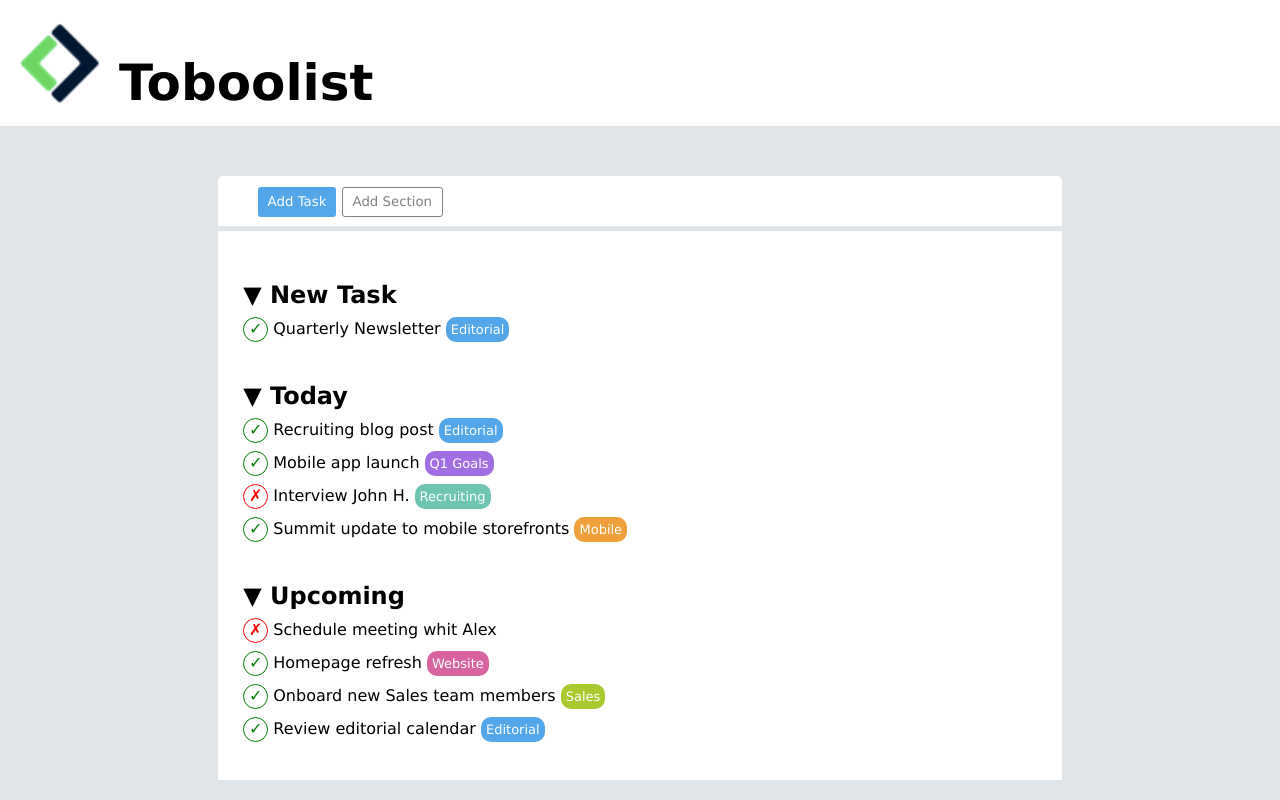
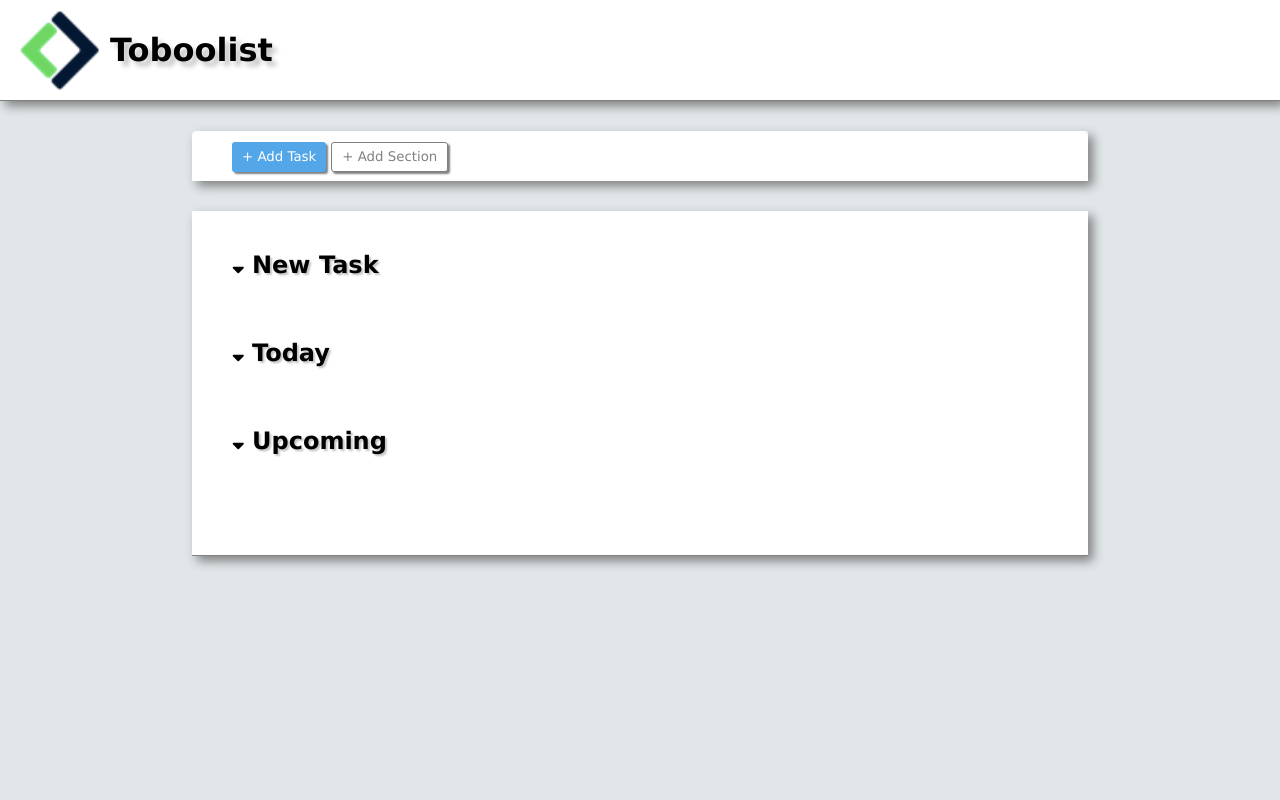
Before and after one commit to Riccardo-Grasso/html-css-toboolist, a plain HTML site: page index.html in a window 1280 px wide. Drawn offline with Linux system fonts and the light colour scheme.

Commit message:
versione 2.0

```diff
--- a/css/style.css
+++ b/css/style.css
@@ -8,11 +8,6 @@
 body {
     background-color: #e0e6e9;
 }
-
-h2 {
-    margin-top: 40px;
-}
-
 
 ul {
     list-style-type: none;
@@ -25,32 +20,40 @@ li {
 }
 
 
-#main-brand-container {
-    padding: 14px 0;
+.main-brand-container {
+    margin-left: 20px;
+    height: 100px;
+    position: relative;
+
 }
 
-#main-logo {
-    width: 80px;
-    vertical-align: middle;
+.main-brand-container .logo-img {
+    height: 80px;
 }
 
-#main-brand {
+.main-brand-container h1 {
     display: inline-block;
-    vertical-align: middle;
-    margin-left: 14px;
-    font-size: 50px;
+    margin-left: 90px;
+    text-shadow: 5px 5px 5px rgb(196, 196, 196);
 }
+
+.absolute-position {
+    position: absolute;
+    top: 50%;
+    transform: translateY(-50%);
+}
+
 
 #cross{
     display: inline-block;
     color: red;
+    width: 25px;
+    height: 25px;
+    border-radius: 50%;
     border: 1px solid red;
-    border-radius: 50%;
-    padding: 1px 2px;
     text-align: center;
     vertical-align: middle;
-    width: 25px;
-    height: 25px;
+
 }
 
 #ok {
@@ -58,7 +61,6 @@ li {
     color: green;
     border: 1px solid green;
     border-radius: 50%;
-    padding: 1px 2px;
     text-align: center;
     vertical-align: middle;
     width: 25px;
@@ -67,25 +69,27 @@ li {
 
 .container {
     display: block;
-    padding-left: 20px;
+}
+
+.container-large {
+    width: 70%;
 }
 
 .white-background {
     background-color: white;
+    border-bottom: 1px solid gray;
+    box-shadow: 5px 5px 10px gray;
 }
 
 .add-container {
-    margin-top: 30px;;
-    padding-left: 17%;
-    padding-right: 17%;
+    margin: 30px auto;
     line-height: 50px;
-    padding-top: 20px;
+    box-shadow: 5px 5px 10px gray;
 }
 
 .add {
     padding-left: 40px;
     background-color: white;
-    margin-bottom: 5px;
     border-top-left-radius: 5px;
     border-top-right-radius: 5px;
 }
@@ -98,6 +102,12 @@ li {
     height: 30px;
     padding-left: 10px;
     padding-right: 10px;
+    box-shadow: 2px 2px 2px gray;
+
+}
+
+.button:hover {
+    background-color: #2b93e7;
 }
 
 .add-section {
@@ -108,18 +118,56 @@ li {
     height: 30px;
     padding-left: 10px;
     padding-right: 10px;
+    box-shadow: 2px 2px 2px gray;
+}
+
+.add-section:hover {
+    background-color: rgb(240, 240, 240);
+    color: grey;
 }
 
 .list-container {
-    margin-right: 17%;
-    margin-left: 17%;
-    padding-left: 2%;
+    margin: 0 auto;
+    padding: 40px;
+}
+
+.list {
     padding-bottom: 30px;
-    margin-bottom: 20px;
-    border-top: 20px;
-    margin-top: 5px;
-    padding-top: 10px
+    position: relative;
 }
+
+.list h2 {
+    position: relative;
+    left: 20px;
+    top: 0;
+}
+
+.list .list-item {
+    height: 0px;
+    margin-top: 30px;
+    overflow: hidden;
+    transition: height 1s;
+}
+
+.list:focus .list-item {
+    height: 150px;
+    overflow: auto;
+    margin-top: 30px;
+}
+
+.list .toggle-icon {
+    position: relative;
+    top: 5px;
+    font-size: 20px;
+    position: absolute;
+    transform: rotateZ(0deg);
+    transition: transform 1s;
+}
+
+.list:focus .toggle-icon {
+    transform: rotateZ(180deg);
+}
+
 
 .editorial {
     background-color: #53A6E8;
@@ -168,3 +216,7 @@ li {
     padding: 5px;
     font-size: small;
 }
+
+.text-shadow {
+    text-shadow: 2px 2px 2px rgb(196, 196, 196);
+}
--- a/index.html
+++ b/index.html
@@ -1,51 +1,71 @@
 <!DOCTYPE html>
-<html lang="en">
+<html lang="it">
 
 <head>
     <meta charset="UTF-8">
     <title>Toboolist</title>
+    <link rel="stylesheet" href="https://cdnjs.cloudflare.com/ajax/libs/font-awesome/5.15.3/css/all.min.css">
     <link rel="stylesheet" href="css/style.css">
 </head>
 
 <body>
+
     <header>
         <div class="container white-background">
-            <div id="main-brand-container">
-                <img src="img/Logo.png" alt="Logo Toboolist" id="main-logo">
-                <h2 id="main-brand">Toboolist</h2>
+            <div class="main-brand-container">
+                    <img class="logo-img absolute-position" src="img/Logo.png" alt="Logo Toboolist">
+                    <h1 class="absolute-position">Toboolist</h1>
             </div>
         </div>
-
     </header>
 
 
     <main>
         <!-- sezione Task e Section -->
-        <div class="add-container">
+        <div class="add-container container-large">
             <div class="add">
-                <input type="button" value="Add Task" class="button">
-                <input type="button" value="Add Section" class="add-section">
+                <input type="button" value="+ Add Task" class="button">
+                <input type="button" value="+ Add Section" class="add-section">
             </div>
         </div>
 
-        <div class="list-container white-background">
+        <div class="list-container white-background container-large">
+
             <!-- Prima lista -->
-            <h2> &#9660; New Task</h2>
+            <div class="list" tabindex="0">
+                <i class="fas fa-sort-down toggle-icon"></i><h2 class="text-shadow"> New Task</h2>
+
+                <div class="list-item">
                     <ul>
                         <li><span id="ok">&#10003;</span> Quarterly Newsletter <span class="editorial">Editorial</span></li>
                     </ul>
+                </div>
+
+            </div>
+
 
              <!-- Seconda lista -->
-            <h2> &#9660; Today</h2>
+
+             <div class="list" tabindex="0">
+                <i class="fas fa-sort-down toggle-icon"></i><h2 class="text-shadow"> Today</h2>
+
+                <div class="list-item">
                     <ul>
                         <li><span id="ok">&#10003;</span> Recruiting blog post <span class="editorial">Editorial</span></li>
                         <li><span id="ok">&#10003;</span> Mobile app launch <span class="goals">Q1 Goals</span></li>
                         <li><span id="cross">&#10007;</span> Interview John H.  <span class="recruiting">Recruiting</span></li>
                         <li><span id="ok">&#10003;</span> Summit update to mobile storefronts  <span class="mobile">Mobile</span></li>
                     </ul>
+                </div>
+
+             </div>
+
 
              <!-- Terza lista -->
-            <h2> &#9660; Upcoming</h2>
+
+             <div class="list" tabindex="0">
+                <i class="fas fa-sort-down toggle-icon"></i><h2 class="text-shadow"> Upcoming</h2>
+                <div class="list-item">
                     <ul>
                         <li><span id="cross">&#10007;</span> Schedule meeting whit Alex</li>
                         <li><span id="ok">&#10003;</span> Homepage refresh  <span class="website">Website</span></li>
@@ -53,6 +73,10 @@
                         <li><span id="ok">&#10003;</span> Review editorial calendar <span class="editorial">Editorial</span></li>
                     </ul>
                 </div>
+
+             </div>
+
+        </div>
     </main>
 
 </body>
```
Lines whose indentation alone changed are shown as unchanged.
